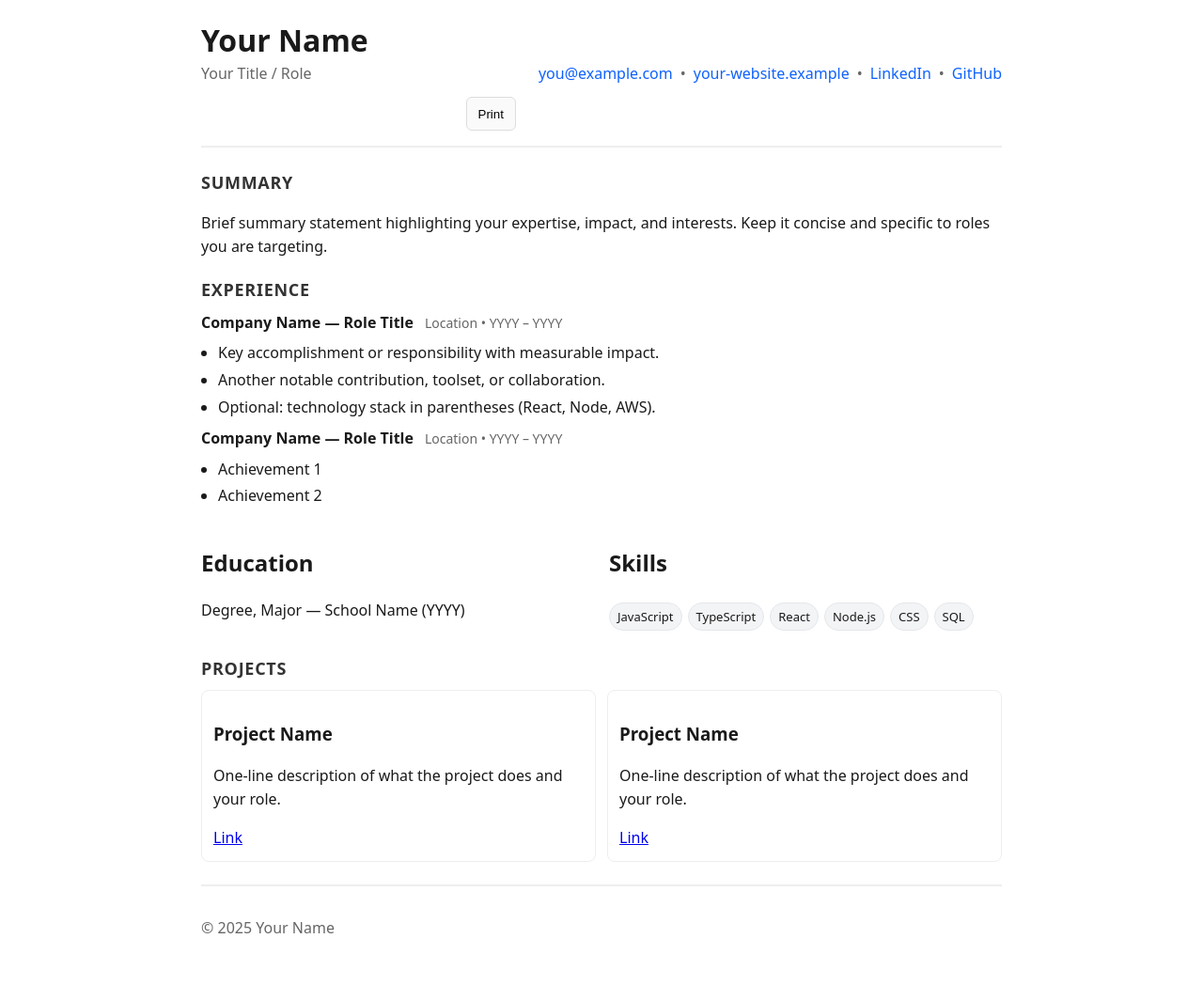
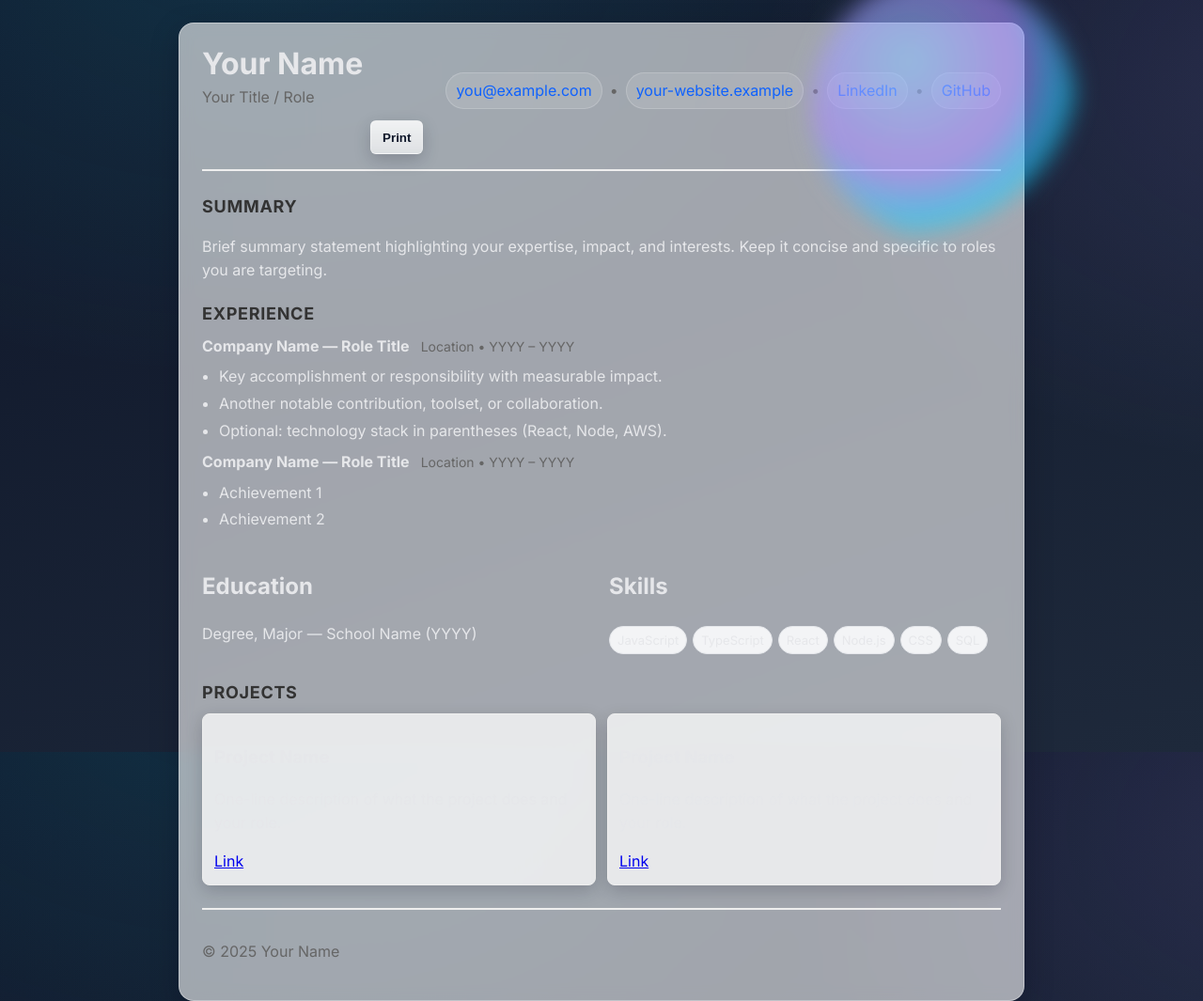
Before and after one commit to abu00134/bal, a plain HTML site: page index.html in a window 1280 px wide. Shown: the whole page at 94% size. Before the commit the page ends 1039 px from the top, so only its background shows below. Drawn offline with Linux system fonts and the light colour scheme.

Commit message:
feat(ui): modernize design and add 3D tilt; chore: add WARP.md

```diff
--- a/index.html
+++ b/index.html
@@ -5,10 +5,13 @@
     <meta name="viewport" content="width=device-width, initial-scale=1" />
     <title>Your Name — Résumé</title>
     <meta name="description" content="Résumé for Your Name" />
+    <link rel="preconnect" href="https://fonts.googleapis.com" />
+    <link rel="preconnect" href="https://fonts.gstatic.com" crossorigin />
+    <link href="https://fonts.googleapis.com/css2?family=Inter:wght@400;500;600;700&display=swap" rel="stylesheet" />
     <link rel="stylesheet" href="styles.css" />
   </head>
   <body>
-    <main class="container">
+    <main class="container resume-card">
       <header class="header">
         <div>
           <h1>Your Name</h1>
@@ -24,6 +27,7 @@
           <a href="https://github.com/your-handle" target="_blank" rel="noreferrer">GitHub</a>
         </div>
         <button id="print-btn" class="print-btn" aria-label="Print résumé">Print</button>
+        <div class="hero-orb" aria-hidden="true"></div>
       </header>
 
       <section>
@@ -90,12 +94,12 @@
       <section>
         <h2>Projects</h2>
         <div class="projects">
-          <article>
+          <article class="project-card tilt">
             <h3>Project Name</h3>
             <p>One-line description of what the project does and your role.</p>
             <a href="#" target="_blank" rel="noreferrer">Link</a>
           </article>
-          <article>
+          <article class="project-card tilt">
             <h3>Project Name</h3>
             <p>One-line description of what the project does and your role.</p>
             <a href="#" target="_blank" rel="noreferrer">Link</a>
--- a/script.js
+++ b/script.js
@@ -6,4 +6,38 @@ document.addEventListener('DOMContentLoaded', () => {
   if (printBtn) {
     printBtn.addEventListener('click', () => window.print());
   }
+
+  // 3D tilt effect for elements marked with .tilt
+  const prefersReduced = window.matchMedia('(prefers-reduced-motion: reduce)').matches;
+  if (!prefersReduced) {
+    const tilts = Array.from(document.querySelectorAll('.tilt'));
+    const perspective = 800; // px
+    const maxRX = 12; // deg
+    const maxRY = 16; // deg
+
+    tilts.forEach((el) => {
+      const reset = () => {
+        el.style.transform = `perspective(${perspective}px) rotateX(0deg) rotateY(0deg) translateZ(0)`;
+        el.style.setProperty('--mx', '50%');
+        el.style.setProperty('--my', '0%');
+      };
+
+      const onMove = (e) => {
+        const rect = el.getBoundingClientRect();
+        const cx = rect.left + rect.width / 2;
+        const cy = rect.top + rect.height / 2;
+        const x = (e.clientX - rect.left) / rect.width; // 0..1
+        const y = (e.clientY - rect.top) / rect.height; // 0..1
+        const rx = (0.5 - y) * (maxRX * 2); // invert Y for natural tilt
+        const ry = (x - 0.5) * (maxRY * 2);
+        el.style.transform = `perspective(${perspective}px) rotateX(${rx.toFixed(2)}deg) rotateY(${ry.toFixed(2)}deg) translateZ(0)`;
+        el.style.setProperty('--mx', `${((x) * 100).toFixed(1)}%`);
+        el.style.setProperty('--my', `${((y) * 100).toFixed(1)}%`);
+      };
+
+      el.addEventListener('mousemove', onMove);
+      el.addEventListener('mouseleave', reset);
+      reset();
+    });
+  }
 });
--- a/styles.css
+++ b/styles.css
@@ -81,3 +81,113 @@ li{ margin: 4px 0; }
   a{ color: inherit; text-decoration: none; }
   .projects article{ border: none; padding: 0; }
 }
+
+/* Modern UI enhancements */
+:root{
+  --bg-grad-1: #0f172a; /* slate-900 */
+  --bg-grad-2: #1e293b; /* slate-800 */
+  --card-bg: rgba(255,255,255,0.6);
+  --card-border: rgba(255,255,255,0.35);
+  --shadow-lg: 0 10px 30px rgba(2, 8, 23, 0.25);
+  --shadow-md: 0 6px 18px rgba(2, 8, 23, 0.18);
+}
+
+body{
+  font-family: 'Inter', var(--font-sans);
+  background: radial-gradient(1200px 800px at 20% -10%, #22d3ee22, transparent 60%),
+              radial-gradient(1000px 700px at 110% 10%, #a78bfa22, transparent 60%),
+              linear-gradient(160deg, var(--bg-grad-1), var(--bg-grad-2));
+  background-attachment: fixed;
+  color: #e6e7ea;
+}
+
+.resume-card{
+  position: relative;
+  margin-top: 24px;
+  background: var(--card-bg);
+  border: 1px solid var(--card-border);
+  border-radius: 16px;
+  box-shadow: var(--shadow-lg);
+  backdrop-filter: blur(8px);
+}
+
+/* Decorative animated orb behind header */
+.hero-orb{
+  position: absolute;
+  top: -60px;
+  right: -60px;
+  width: 280px;
+  height: 280px;
+  border-radius: 999px;
+  background: radial-gradient(circle at 35% 35%, #93c5fd, #a78bfa 45%, #22d3ee 70%, transparent 70%);
+  filter: blur(12px) saturate(120%);
+  opacity: 0.6;
+  animation: floatOrbit 10s ease-in-out infinite alternate;
+  pointer-events: none;
+}
+
+@keyframes floatOrbit{
+  0%{ transform: translate3d(0,0,0) rotate(0deg); }
+  100%{ transform: translate3d(-10px, 14px, 0) rotate(12deg); }
+}
+
+/* Buttons and links */
+.print-btn{
+  border: 1px solid rgba(255,255,255,0.3);
+  background: linear-gradient(180deg, rgba(255,255,255,0.85), rgba(255,255,255,0.65));
+  color: #0f172a;
+  font-weight: 600;
+  box-shadow: var(--shadow-md);
+}
+.print-btn:hover{ filter: brightness(0.98); }
+
+.contact a{
+  background: rgba(255,255,255,0.12);
+  padding: 6px 10px;
+  border-radius: 999px;
+  border: 1px solid rgba(255,255,255,0.18);
+}
+
+/* Project cards with subtle 3D */
+.project-card{
+  position: relative;
+  background: rgba(255,255,255,0.75);
+  border: 1px solid rgba(255,255,255,0.4);
+  border-radius: 12px;
+  box-shadow: var(--shadow-md);
+  transition: transform 200ms ease, box-shadow 200ms ease;
+  will-change: transform;
+}
+.project-card:hover{
+  box-shadow: 0 14px 40px rgba(2, 8, 23, 0.28);
+}
+
+/* Generic tilt target */
+.tilt{
+  transform-style: preserve-3d;
+}
+.tilt::after{
+  content: "";
+  position: absolute;
+  inset: 0;
+  background: radial-gradient(600px 200px at var(--mx,50%) var(--my,0%), rgba(255,255,255,0.35), transparent 60%);
+  pointer-events: none;
+  border-radius: inherit;
+  opacity: 0.0;
+  transition: opacity 200ms ease;
+}
+.tilt:hover::after{ opacity: 1; }
+
+/* Reduced motion accessibility */
+@media (prefers-reduced-motion: reduce){
+  *{ animation: none !important; transition: none !important; }
+  .tilt{ transform: none !important; }
+}
+
+/* Ensure print stays clean */
+@media print{
+  body{ background: #fff !important; }
+  .resume-card{ background: #fff !important; box-shadow: none !important; border: none !important; }
+  .hero-orb{ display: none !important; }
+  .tilt{ transform: none !important; }
+}
```
Also changed, not shown: 1 other file.
